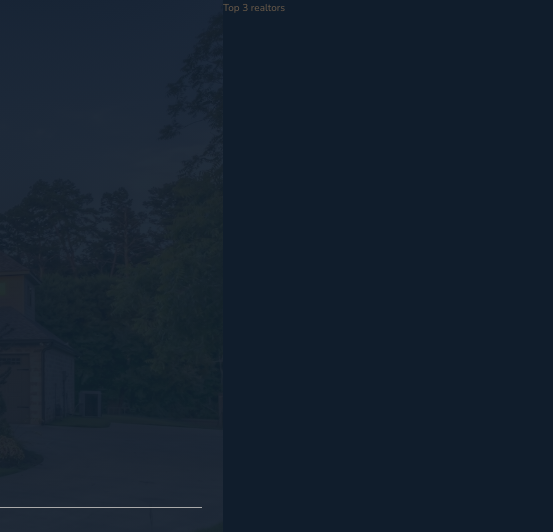
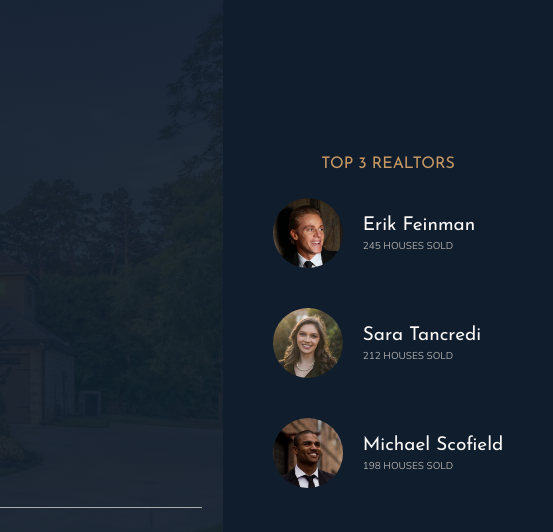
Before and after one commit to loxt/nexter, a website: page index.html in a window 1280 px wide. Shown: the top 532 px of the page, 727-1280 px from the left. Drawn offline with nearby package versions, Linux system fonts and the light colour scheme.

Commit message:
feat: add realtors section

```diff
--- a/index.html
+++ b/index.html
@@ -34,7 +34,26 @@
     </header>
 
     <div class="realtors">
-      Top 3 realtors
+      <h3 class="heading-3">Top 3 Realtors</h3>
+      <div class="realtors__list">
+        <img src="img/realtor-1.jpeg" alt="Realtor 1" class="realtors__img">
+        <div class="realtors__details">
+          <h4 class="heading-4 heading-4--light">Erik Feinman</h4>
+          <p class="realtors__sold">245 houses sold</p>
+        </div>
+
+        <img src="img/realtor-2.jpeg" alt="Realtor 2" class="realtors__img">
+        <div class="realtors__details">
+          <h4 class="heading-4 heading-4--light">Sara Tancredi</h4>
+          <p class="realtors__sold">212 houses sold</p>
+        </div>
+
+        <img src="img/realtor-3.jpeg" alt="Realtor 3" class="realtors__img">
+        <div class="realtors__details">
+          <h4 class="heading-4 heading-4--light">Michael Scofield</h4>
+          <p class="realtors__sold">198 houses sold</p>
+        </div>
+      </div>
     </div>
 
     <section class="features">
--- a/sass/_realtors.scss
+++ b/sass/_realtors.scss
@@ -1,4 +1,31 @@
 .realtors {
   background-color: $color-secondary;
   grid-column: col-start 7 / full-end;
+  padding: 3rem;
+
+  display: grid;
+  align-content: center;
+  justify-content: center;
+  justify-items: center;
+  grid-row-gap: 2rem;
+
+  &__list {
+    display: grid;
+    grid-template-columns: min-content max-content;
+    grid-column-gap: 2rem;
+    grid-row-gap: 5vh;
+    align-items: center;
+  }
+
+  &__img {
+    width: 7rem;
+    border-radius: 50%;
+    display: block;
+  }
+
+  &__sold {
+    text-transform: uppercase;
+    color: $color-grey-light-2;
+    margin-top: -3px;
+  }
 }
```
Also changed, not shown: css/style.css.
